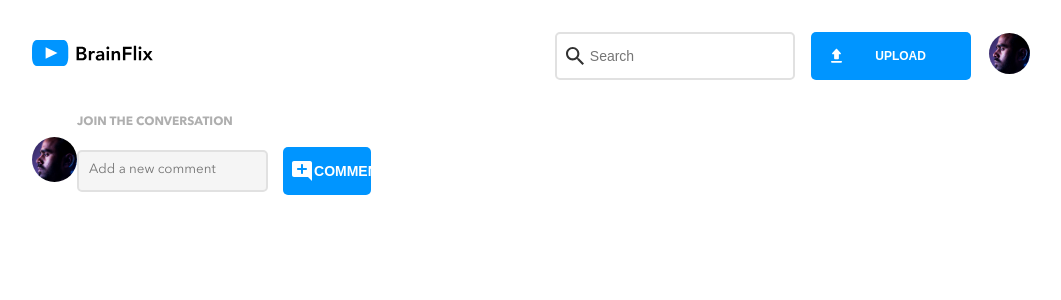
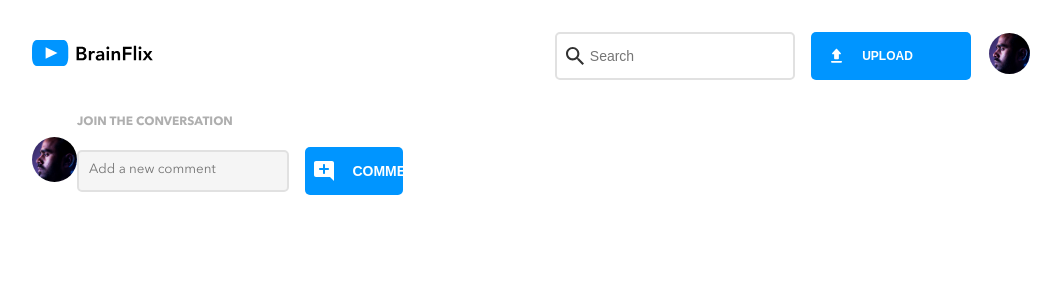
Before and after one commit to CodingClauds/brainflix, a React (Create React App) app: page / in a window 1280 px wide. Shown: the top 300 px of the page, without its empty margins (108-1169 px from the left). Built offline with nearby package versions, Linux system fonts and the light colour scheme; no server answers.

Commit message:
Optimized globals mixin; button

```diff
--- a/src/styles/partials/_globals.scss
+++ b/src/styles/partials/_globals.scss
@@ -56,11 +56,10 @@ $desktop-padding-48px: 3rem;
 }
 
 @mixin button {
+  cursor: pointer;
   display: flex;
-  justify-content: space-between;
-  text-align: center;
   align-items: center;
-  width: 100%;
+  gap: 1rem;
   max-height: 3rem;
   font-weight: 600;
   text-transform: uppercase;
@@ -68,6 +67,10 @@ $desktop-padding-48px: 3rem;
   background-color: #0095ff;
   border: none;
   border-radius: 5px;
+}
+button:hover {
+  background-color: #02c712;
+  transition: all 0.8s ease-out;
 }
 
 @mixin avatar {
```
